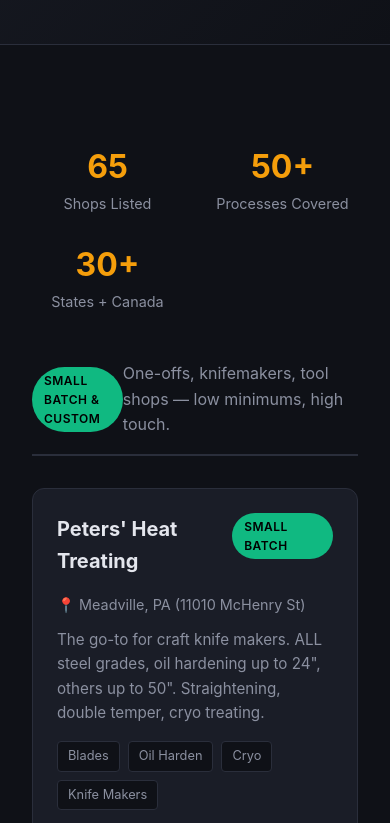
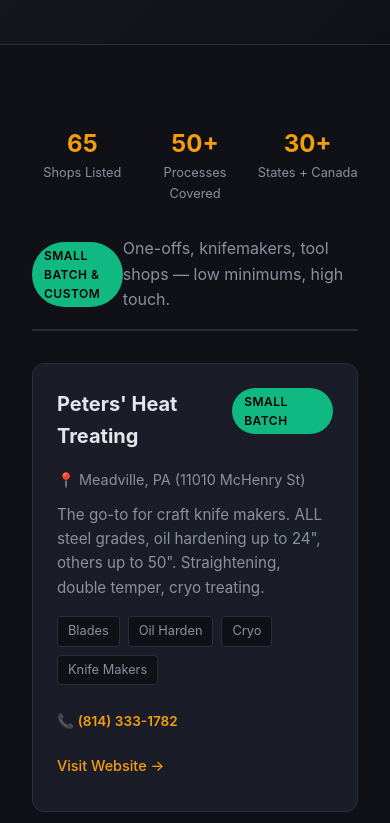
Before and after one commit to EbyKnives/heattreapro, a plain HTML site: page index.html in a window 390 px wide. Shown: the part 520-1343 px from the top of the page. Drawn offline with Linux system fonts and the light colour scheme.

Commit message:
Mobile fixes: tap targets, stats row, CTA padding

```diff
--- a/index.html
+++ b/index.html
@@ -320,6 +320,12 @@
             .search-bar { flex-direction: column; }
             header { padding: 0.75rem 1rem; }
             .nav-links li:not(:last-child) { display: none; }
+            .stats { grid-template-columns: repeat(3, 1fr); gap: 0.75rem; margin: 2rem 0; }
+            .stat-number { font-size: 1.5rem; }
+            .stat-label { font-size: 0.8rem; }
+            .card-link { padding: 0.65rem 0; }
+            .card-phone a { display: inline-block; padding: 0.65rem 0; }
+            .cta-section { padding: 1.5rem; }
         }
     </style>
 </head>
```
